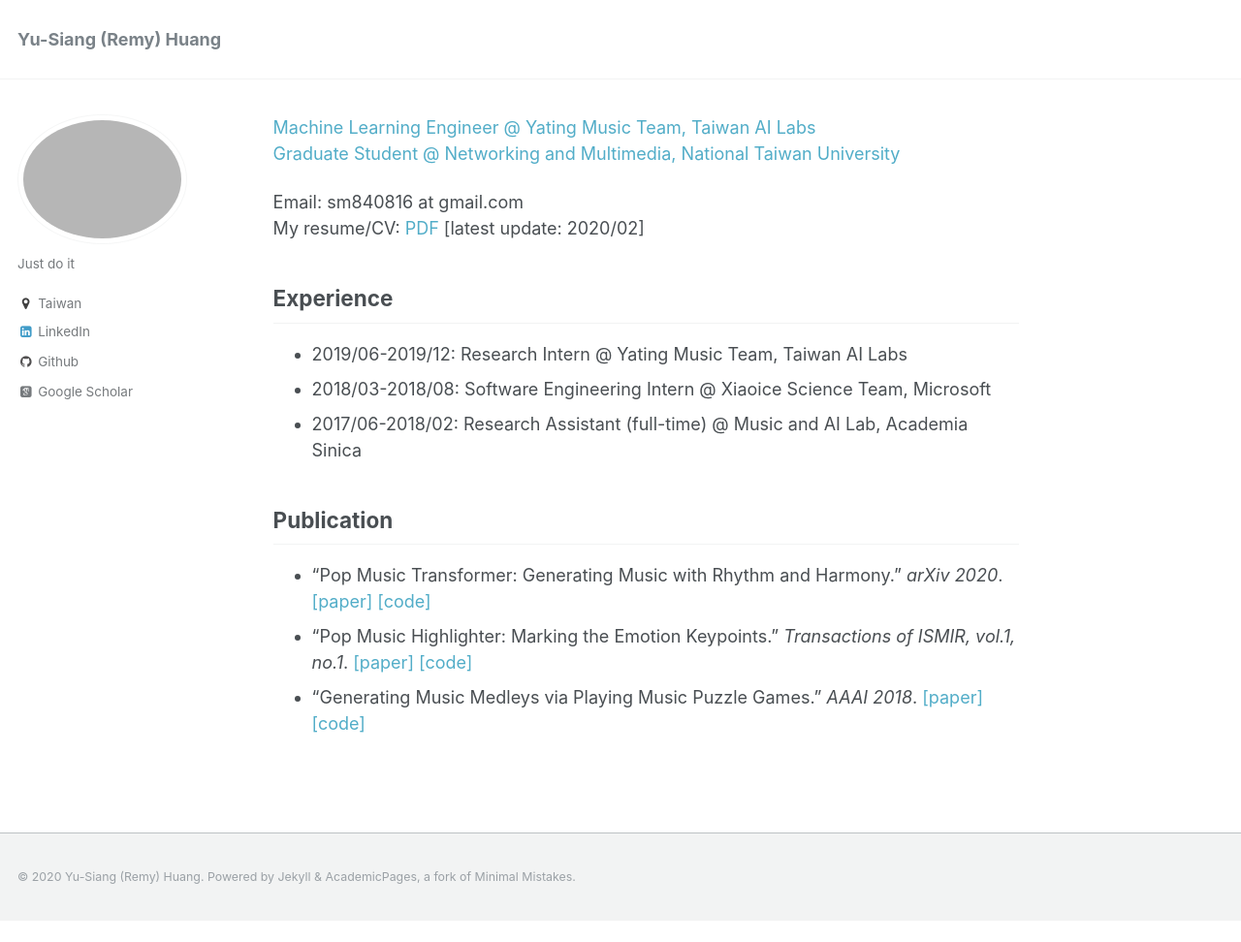
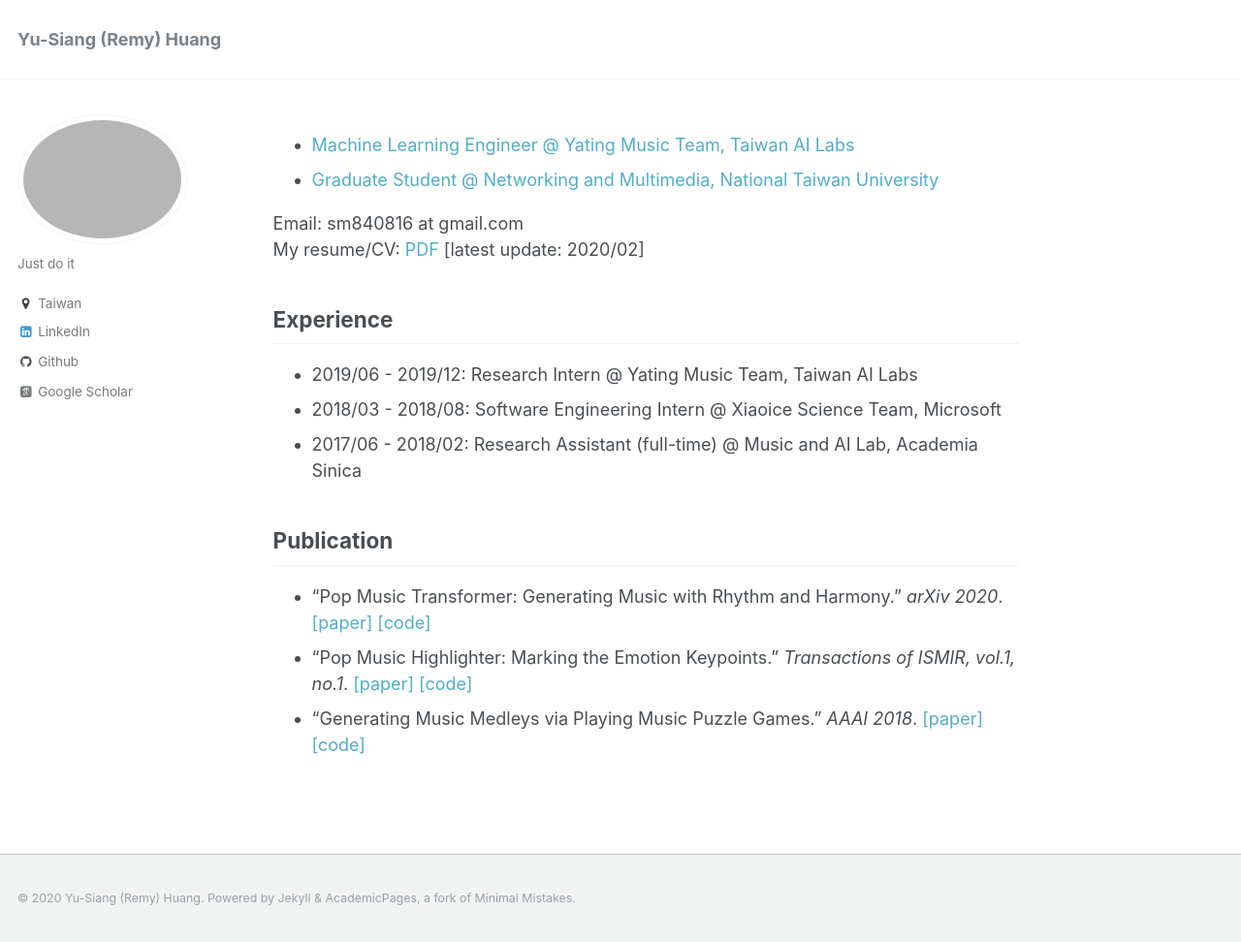
Before and after one commit to remyhuang/remyhuang.github.io, a Jekyll site: the page built from _pages/about.md, in a window 1280 px wide and 972 px high. Shown: the whole window at 97% size. Built offline with Jekyll 4.4.1, drawn with Linux system fonts in a browser that asks for light colours; some web fonts are replaced.

```diff
--- a/_pages/about.md
+++ b/_pages/about.md
@@ -7,16 +7,16 @@ redirect_from:
   - /about.html
 
 ---
-[Machine Learning Engineer @ Yating Music Team, Taiwan AI Labs](https://ailabs.tw/) <br />
-[Graduate Student @ Networking and Multimedia, National Taiwan University](https://www.inm.ntu.edu.tw/main.php) <br />
+- [Machine Learning Engineer @ Yating Music Team, Taiwan AI Labs](https://ailabs.tw/) <br />
+- [Graduate Student @ Networking and Multimedia, National Taiwan University](https://www.inm.ntu.edu.tw/main.php) <br />
 
 Email: sm840816 at gmail.com <br />
 My resume/CV: [PDF](https://remyhuang.github.io/files/huang_cv.pdf) \[latest update: 2020/02\] <br />
 
 ## Experience
-- 2019/06-2019/12: Research Intern @ Yating Music Team, Taiwan AI Labs
-- 2018/03-2018/08: Software Engineering Intern @ Xiaoice Science Team, Microsoft
-- 2017/06-2018/02: Research Assistant (full-time) @ Music and AI Lab, Academia Sinica
+- 2019/06 - 2019/12: Research Intern @ Yating Music Team, Taiwan AI Labs
+- 2018/03 - 2018/08: Software Engineering Intern @ Xiaoice Science Team, Microsoft
+- 2017/06 - 2018/02: Research Assistant (full-time) @ Music and AI Lab, Academia Sinica
 
 ## Publication
 - "Pop Music Transformer: Generating Music with Rhythm and Harmony." *arXiv 2020*. [\[paper\]](https://arxiv.org/abs/2002.00212) [\[code\]](https://github.com/YatingMusic/remi)
```
